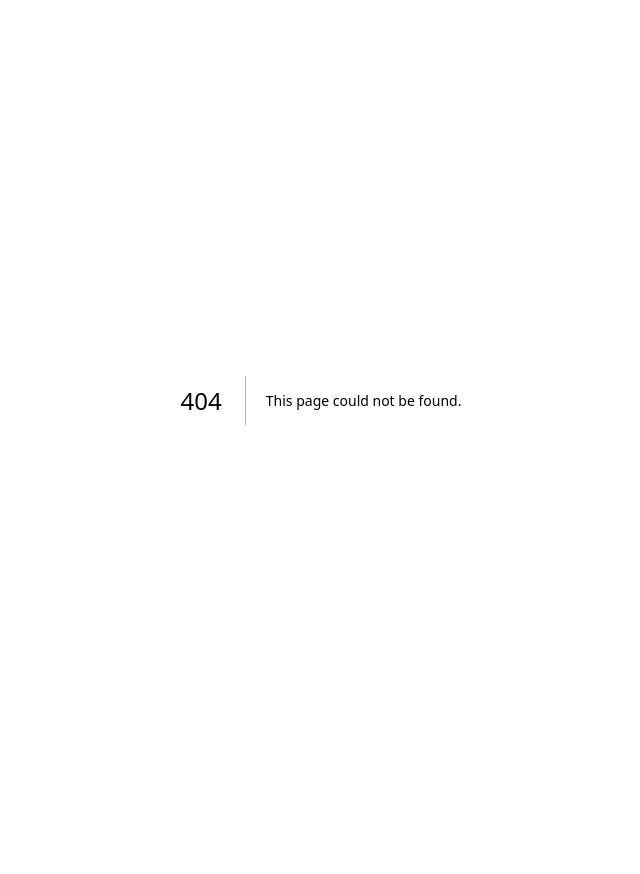
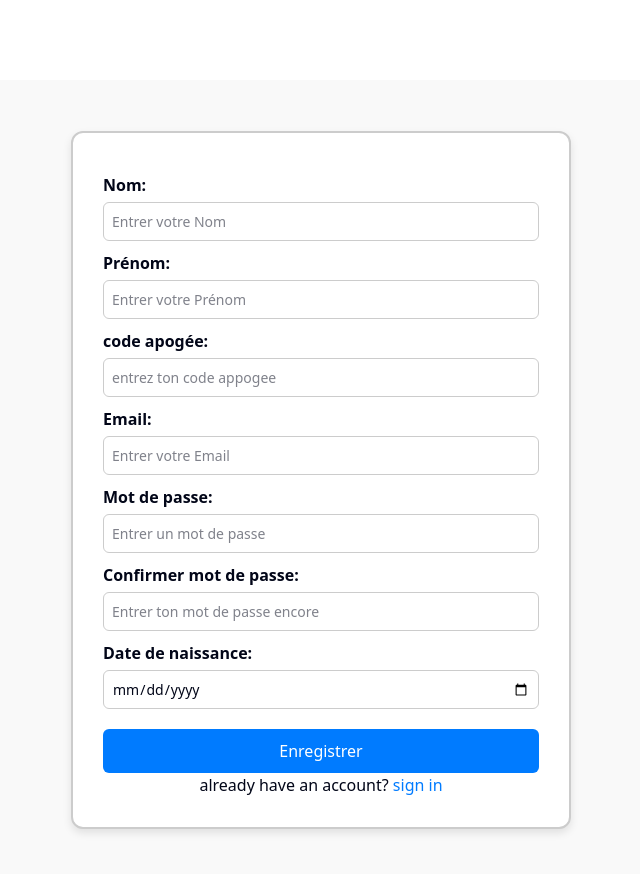
Before and after one commit to Adnane-Louardi-dev/student-task-manager, a Next.js app: page /dashboard/sign-in in a window 1280 px wide. Before the commit this address had no page. Shown: the top 874 px of the page, without its empty margins (319-959 px from the left). Before the commit the page ends 800 px from the top, so only its background shows below. Built offline with nearby package versions, Linux system fonts and the light colour scheme.

Commit message:
creer sign in page et login page

```diff
--- /dev/null
+++ b/src/app/dashboard/log-in/page.tsx
@@ -0,0 +1,5 @@
+export default function Page() {
+  return (
+      <h1>page LOGIN</h1>
+  )
+}
--- /dev/null
+++ b/src/app/dashboard/sign-in/page.css
@@ -0,0 +1,58 @@
+.forme {
+  display: flex;
+  justify-content: center;
+  align-items: center;
+  height: 100vh; /* full screen height */
+  background-color: #f9f9f9;
+  margin: 80px;
+
+}
+
+/* Style the form itself */
+.formulaire {
+  display: flex;
+  flex-direction: column;
+  padding: 30px;
+  border: 2px solid #ccc;
+  border-radius: 12px;
+  background-color: #ffffff;
+  width: 500px;
+  box-shadow: 0 4px 8px rgba(0, 0, 0, 0.1);
+}
+
+.formulaire label {
+  margin-top: 10px;
+  margin-bottom: 5px;
+  font-weight: bold;
+}
+
+.formulaire input,
+.formulaire textarea {
+  padding: 8px;
+  border: 1px solid #ccc;
+  border-radius: 6px;
+  font-size: 14px;
+}
+
+
+.formulaire button {
+  margin-top: 20px;
+  padding: 10px;
+  background-color: #007bff;
+  color: white;
+  border: none;
+  border-radius: 6px;
+  cursor: pointer;
+  font-size: 16px;
+}
+
+.formulaire button:hover {
+  background-color: #0056b3;
+}
+.p{
+    text-align: center;
+}
+a{
+    color:#007bff
+
+}
--- /dev/null
+++ b/src/app/dashboard/sign-in/page.tsx
@@ -0,0 +1,72 @@
+'use client';
+import React from 'react';
+import './page.css';
+
+function Join() {
+  const handlChange = (e: React.FormEvent<HTMLFormElement>) => {
+    e.preventDefault();
+    const forme = e.currentTarget;
+
+    const nom = forme.elements["nom"].value;
+    const prenom = forme.elements["prenom"].value;
+    const email = forme.elements["email"].value;
+    const password = forme.elements["password"].value;
+    const confpassword = forme.elements["confpassword"].value;
+
+    if (password !== confpassword) {
+      alert("Le mot de passe et la confirmation ne correspondent pas !");
+      return;
+    }
+  const passwordRegex = /^(?=.*[A-Z])(?=.*\d).{8,}$/;
+
+  if (!passwordRegex.test(password)) {
+    alert("Le mot de passe doit contenir au moins 8 caractères, une majuscule et un chiffre.");
+
+    return;
+  }
+const code = forme.elements["code"].value;
+
+const codeRegex = /^\d{8}$/;
+
+if (!codeRegex.test(code)) {
+  alert("Le code appogée doit contenir exactement 8 chiffres.");
+  return;
+}
+    // Proceed with submission logic
+    console.log({ nom, prenom, email, password });
+  };
+
+  return (
+    <div className='forme'>
+      <form onSubmit={handlChange} className='formulaire'>
+        <label htmlFor='nom'>Nom:</label>
+        <input type='text' id='nom' name='nom' placeholder='Entrer votre Nom' required />
+
+        <label htmlFor='prenom'>Prénom:</label>
+        <input type='text' name='prenom' id='prenom' placeholder='Entrer votre Prénom' required />
+        <label htmlFor='codeapogee'> code apogée:</label>
+        <input type='number' name='code' id='codeapogee' placeholder='entrez ton code appogee' required/>
+
+
+        <label htmlFor='email'>Email:</label>
+        <input type='email' name='email' id='email' placeholder='Entrer votre Email' required />
+
+        <label htmlFor='password'>Mot de passe:</label>
+        <input type='password' id='password' name='password' placeholder='Entrer un mot de passe' required />
+
+        <label htmlFor='confpassword'>Confirmer mot de passe:</label>
+        <input type='password' id='confpassword' name='confpassword' placeholder='Entrer ton mot de passe encore' required />
+
+        <label htmlFor='birthdate'>Date de naissance:</label>
+        <input type='date' name='birthdate' id='birthdate' required />
+
+        <button type='submit'>Enregistrer</button>
+        <p className='p'>already have an account? <a href="log-in">sign in</a></p>
+      </form>
+
+    </div>
+
+  );
+}
+
+export default Join;
```
Also changed, not shown: src/app/dashboard/log-in/page.css (added).
